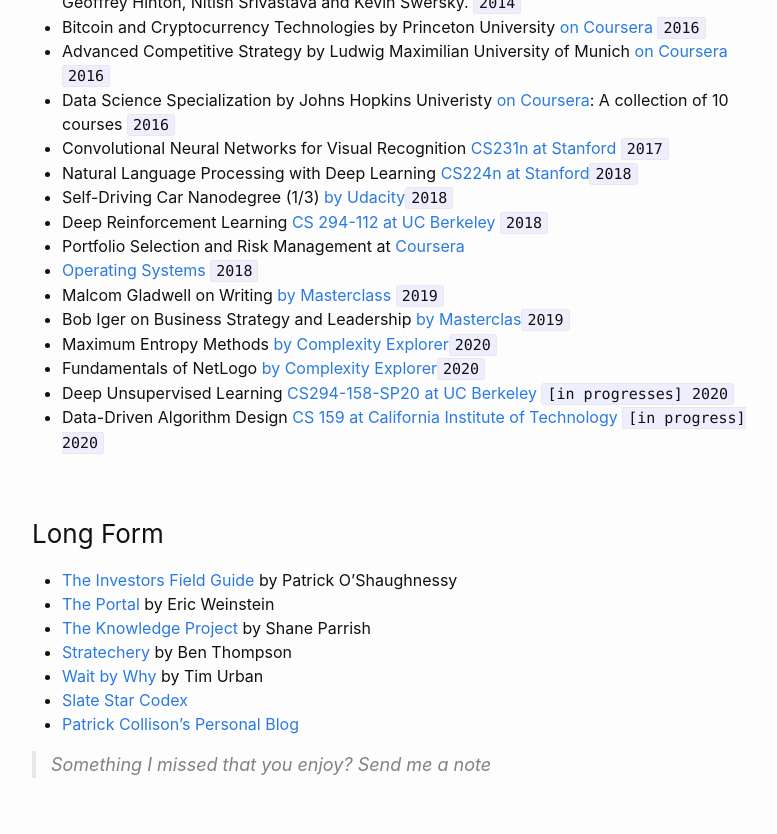
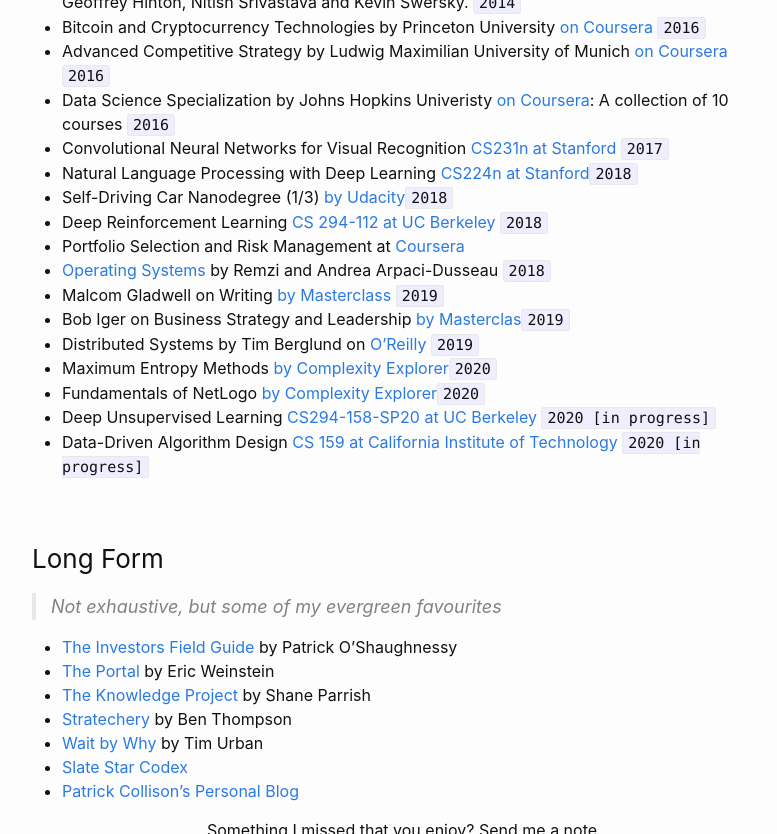
Before and after one commit to jovsa/jovsa.github.io, a Jekyll site: the page built from _posts/2020-06-08-consumption-list.md, in a window 1280 px wide and 900 px high, scrolled down 681 px, cut to the strip 0-834 px from the top of the window. Shown: the whole strip, without its empty margins (238-1015 px from the left). Built offline with Jekyll 4.4.1, drawn with Linux system fonts in a browser that asks for light colours.

Commit message:
updates to courses

```diff
--- a/_posts/2020-06-08-consumption-list.md
+++ b/_posts/2020-06-08-consumption-list.md
@@ -28,15 +28,17 @@
 * Self-Driving Car Nanodegree (1/3) [by Udacity](https://www.udacity.com/course/self-driving-car-engineer-nanodegree--nd013)`2018`
 * Deep Reinforcement Learning [CS 294-112 at UC Berkeley](http://rail.eecs.berkeley.edu/deeprlcourse-fa18/) `2018`
 * Portfolio Selection and Risk Management at [Coursera](https://www.coursera.org/learn/portfolio-selection-risk-management)
-* [Operating Systems](http://pages.cs.wisc.edu/~remzi/OSTEP/) `2018`
+* [Operating Systems](http://pages.cs.wisc.edu/~remzi/OSTEP/) by Remzi and Andrea Arpaci-Dusseau `2018`
 * Malcom Gladwell on Writing [by Masterclass](https://www.masterclass.com/classes/malcolm-gladwell-teaches-writing) `2019`
 * Bob Iger on  Business Strategy and Leadership [by Masterclas](https://www.masterclass.com/classes/bob-iger-teaches-business-strategy-and-leadership/enrolled)`2019`
+* Distributed Systems by Tim Berglund on [O'Reilly](https://www.oreilly.com/library/view/distributed-systems-in/9781491924914/) `2019`
 * Maximum Entropy Methods [by Complexity Explorer](https://www.complexityexplorer.org/courses/33-maximum-entropy-methods/segments/3781?summary)`2020`
 * Fundamentals of NetLogo [by Complexity Explorer](https://www.complexityexplorer.org/courses/84-fundamentals-of-netlogo)`2020`
-* Deep Unsupervised Learning [CS294-158-SP20 at UC Berkeley](https://sites.google.com/view/berkeley-cs294-158-sp20/home) `[in progresses] 2020`
-* Data-Driven Algorithm Design [CS 159 at California Institute of Technology](https://sites.google.com/view/cs-159-spring-2020/lectures) `[in progress] 2020`
+* Deep Unsupervised Learning [CS294-158-SP20 at UC Berkeley](https://sites.google.com/view/berkeley-cs294-158-sp20/home) `2020 [in progress]`
+* Data-Driven Algorithm Design [CS 159 at California Institute of Technology](https://sites.google.com/view/cs-159-spring-2020/lectures) `2020 [in progress]`
 
 ### Long Form
+> Not exhaustive, but some of my evergreen favourites
 
 * [The Investors Field Guide](http://investorfieldguide.com/) by Patrick O’Shaughnessy
 * [The Portal](https://podcasts.apple.com/us/podcast/the-portal/id1469999563) by Eric Weinstein
@@ -47,4 +49,5 @@
 * [Patrick Collison's Personal Blog](https://patrickcollison.com/)
 
 
-> Something I missed that you enjoy? Send me a note
+
+<div align="center">Something I missed that you enjoy? Send me a note</div>
```
